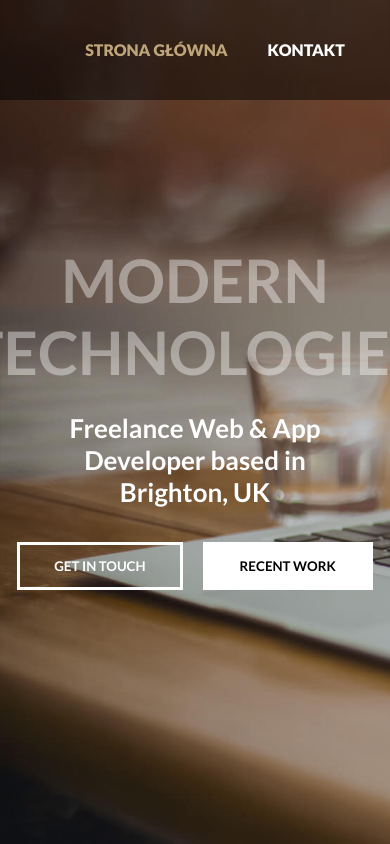
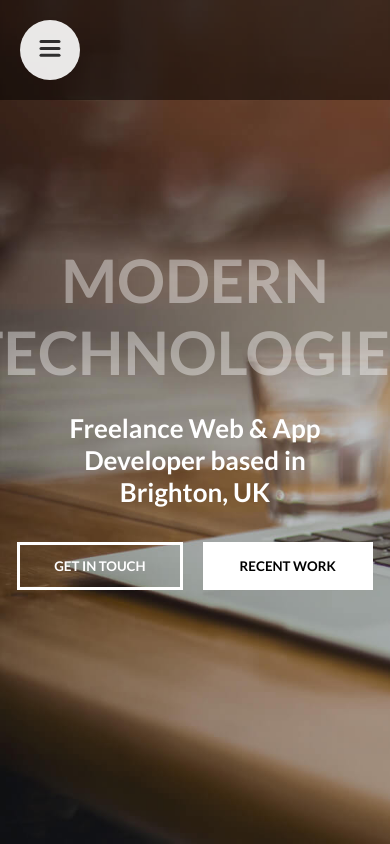
Before and after one commit to Wladyslav/ourapp, a React (Create React App) app: page / in a window 390 px wide. Shown: the top 844 px of the page. Built offline with nearby package versions, Linux system fonts and the light colour scheme.

Commit message:
mobile navigation

```diff
--- a/package.json
+++ b/package.json
@@ -7,6 +7,7 @@
     "@testing-library/react": "^9.5.0",
     "@testing-library/user-event": "^7.2.1",
     "bootstrap": "^4.5.2",
+    "framer-motion": "^2.7.6",
     "node-sass": "^4.14.1",
     "react": "^16.13.1",
     "react-dom": "^16.13.1",
--- a/src/layout/header/Header.js
+++ b/src/layout/header/Header.js
@@ -1,9 +1,17 @@
 import React from "react";
-import Navigation from "./Navigation";
-import styles from "./Header.module.scss";
+import styles from "../header/Header.module.scss";
+import Navigation from "../navigation/Navigation.js";
+import Example from "../mobileNav/Example"
+
+
 const Header = () => (
   <header className={styles.header}>
-    <Navigation />
+
+    <Example/>
+
+
+
+
   </header>
 );
 
--- a/src/layout/header/Header.module.scss
+++ b/src/layout/header/Header.module.scss
@@ -3,6 +3,7 @@
   position: fixed;
   display: flex;
   justify-content: center;
+  align-items: center;
   width: 100%;
   height: 100px;
   background: rgba( #000000,0.5);
--- /dev/null
+++ b/src/layout/mobileNav/Example.js
@@ -0,0 +1,48 @@
+import * as React from "react";
+import { useRef } from "react";
+import { motion, useCycle } from "framer-motion";
+import  useDimensions  from "./use-dimensions";
+import styles from "./mobileNav.module.scss";
+import  MenuToggle  from "./MenuToggle";
+import  Navigation  from "./Navigation";
+
+const sidebar = {
+  open: (height = 1000) => ({
+    clipPath: `circle(${height * 2 + 200}px at 40px 40px)`,
+    transition: {
+      type: "spring",
+      stiffness: 20,
+      restDelta: 2
+    }
+  }),
+  closed: {
+    clipPath: "circle(30px at 50px 50px)",
+    transition: {
+      delay: 0.5,
+      type: "spring",
+      stiffness: 400,
+      damping: 40
+    }
+  }
+};
+
+const Example = () => {
+  const [isOpen, toggleOpen] = useCycle(false, true);
+  const containerRef = useRef(null);
+  const { height } = useDimensions(containerRef);
+
+  return (
+    <motion.nav className={styles.nav}
+      initial={false}
+      animate={isOpen ? "open" : "closed"}
+      custom={height}
+      ref={containerRef}
+    >
+      <motion.div className={styles.background} variants={sidebar} >
+      <Navigation />
+      <MenuToggle toggle={() => toggleOpen()} />
+      </motion.div>
+    </motion.nav>
+  );
+};
+export default Example;
--- /dev/null
+++ b/src/layout/mobileNav/MenuItem.js
@@ -0,0 +1,57 @@
+import React from 'react'
+import { NavLink } from 'react-router-dom';
+import { motion } from "framer-motion";
+import styles from "./mobileNav.module.scss";
+
+const variants = {
+  open: {
+    y: 0,
+    opacity: 1,
+    transition: {
+      y: { stiffness: 1000, velocity: -100 }
+    }
+  },
+  closed: {
+    y: 50,
+    opacity: 0,
+    transition: {
+      y: { stiffness: 1000 }
+    }
+  }
+};
+
+const colors = ["#FF008C", "#D309E1", "#9C1AFF", "#7700FF", "#4400FF"];
+const links = ["", "contact"];
+const pages = ["Strona główna", "Kontakt", "Strona","Strona","Strona",]
+
+const MenuItem = ({ i }) => {
+  const style = { border: `2px solid ${colors[i]}` };
+  return (
+    <motion.li className={styles.listItem}
+      variants={variants}
+      whileHover={{ scale: 1.1 }}
+      whileTap={{ scale: 0.95 }}
+    >
+    <NavLink activeClassName={styles.itemLinkActive} className={styles.itemLink} to={`${links[i]}`}>
+
+
+      <div className={styles.iconPlaceholder} style={style} ><svg
+  width="24"
+  height="24"
+  viewBox="0 0 24 24"
+  fill="none"
+  xmlns="http://www.w3.org/2000/svg"
+>
+  <path
+    fill-rule="evenodd"
+    clip-rule="evenodd"
+    d="M6 22.8787C4.34315 22.8787 3 21.5355 3 19.8787V9.87866C3 9.84477 3.00169 9.81126 3.00498 9.77823H3C3 9.20227 3.2288 8.64989 3.63607 8.24262L9.87868 2.00002C11.0502 0.828445 12.9497 0.828445 14.1213 2.00002L20.3639 8.24264C20.7712 8.6499 21 9.20227 21 9.77823H20.995C20.9983 9.81126 21 9.84477 21 9.87866V19.8787C21 21.5355 19.6569 22.8787 18 22.8787H6ZM12.7071 3.41423L19 9.70713V19.8787C19 20.4309 18.5523 20.8787 18 20.8787H15V15.8787C15 14.2218 13.6569 12.8787 12 12.8787C10.3431 12.8787 9 14.2218 9 15.8787V20.8787H6C5.44772 20.8787 5 20.4309 5 19.8787V9.7072L11.2929 3.41423C11.6834 3.02371 12.3166 3.02371 12.7071 3.41423Z"
+    fill="currentColor"
+  />
+</svg></div>
+  <div className={styles.textPlaceholder} style={style} >  {`${pages[i]}`} </div>
+      </NavLink>
+    </motion.li>
+  );
+};
+export default MenuItem;
--- /dev/null
+++ b/src/layout/mobileNav/MenuToggle.js
@@ -0,0 +1,41 @@
+import * as React from "react";
+import { motion } from "framer-motion";
+import styles from "./mobileNav.module.scss"
+
+const Path = props => (
+  <motion.path
+    fill="transparent"
+    strokeWidth="3"
+    stroke="hsl(0, 0%, 18%)"
+    strokeLinecap="round"
+    {...props}
+  />
+);
+
+const MenuToggle = ({ toggle }) => (
+  <div className={styles.button} onClick={toggle}>
+    <svg width="23" height="23" viewBox="0 0 23 23">
+      <Path
+        variants={{
+          closed: { d: "M 2 2.5 L 20 2.5" },
+          open: { d: "M 3 16.5 L 17 2.5" }
+        }}
+      />
+      <Path
+        d="M 2 9.423 L 20 9.423"
+        variants={{
+          closed: { opacity: 1 },
+          open: { opacity: 0 }
+        }}
+        transition={{ duration: 0.1 }}
+      />
+      <Path
+        variants={{
+          closed: { d: "M 2 16.346 L 20 16.346" },
+          open: { d: "M 3 2.5 L 17 16.346" }
+        }}
+      />
+    </svg>
+  </div>
+);
+export default MenuToggle;
--- /dev/null
+++ b/src/layout/mobileNav/Navigation.js
@@ -0,0 +1,24 @@
+import * as React from "react";
+import { motion } from "framer-motion";
+import  MenuItem  from "./MenuItem";
+import styles from "./mobileNav.module.scss"
+
+const variants = {
+  open: {
+    transition: { staggerChildren: 0.07, delayChildren: 0.2 }
+  },
+  closed: {
+    transition: { staggerChildren: 0.05, staggerDirection: -1 }
+  }
+};
+
+const Navigation = () => (
+  <motion.ul className={styles.listWrapper} variants={variants}>
+    {itemIds.map(i => (
+      <MenuItem i={i} key={i} />
+    ))}
+  </motion.ul>
+);
+
+const itemIds = [0, 1, 2, 3, 4];
+export default Navigation;
--- /dev/null
+++ b/src/layout/mobileNav/mobileNav.module.scss
@@ -0,0 +1,103 @@
+.nav {
+
+    position: absolute;
+    top: 0px;
+    left: 0px;
+    bottom: 0;
+    width: 300px;
+  }
+
+  .background {
+    z-index: 9;
+    position: relative;
+    top: 0px;
+    left: 0px;
+    bottom: 0;
+    width: 350px;
+    height: 100vh;
+    background: rgba(white,0.9);
+  }
+
+  .button {
+
+    outline: none;
+    border: none;
+    -webkit-user-select: none;
+    -moz-user-select: none;
+    -ms-user-select: none;
+    cursor: pointer;
+    position: absolute;
+    width: 0px;
+    height: 60px;
+    top: 39px;
+    left: 39px;
+    border-radius:50%;
+    background: transparent;
+  }
+
+  .listWrapper,
+  .listItem {
+    margin: 0;
+    padding: 0;
+  }
+
+  .listWrapper {
+    padding: 25px;
+    position: absolute;
+    top: 100px;
+    width: 230px;
+  }
+
+  .listItem {
+
+    list-style: none;
+    margin-bottom: 20px;
+    display: flex;
+    align-items: center;
+    cursor: pointer;
+    .itemLink{
+        display:flex;
+        align-items: center;
+
+        text-transform: uppercase;
+        text-decoration: none;
+        list-style-type: none;
+        .iconPlaceholder {
+            display: flex;
+            justify-content: center;
+            align-items: center;
+            width: 40px;
+            height: 40px;
+            border-radius: 50%;
+            flex: 40px 0;
+            margin-right: 20px;
+          }
+
+        .textPlaceholder {
+            padding: 18px;
+            text-align: center;
+            line-height: 0;
+            border-radius: 5px;
+            width: 200px;
+            height: 20px;
+            flex: 1;
+          }
+    }
+  }
+
+
+
+  .refresh {
+    padding: 10px;
+    position: absolute;
+    background: rgba(0, 0, 0, 0.4);
+    border-radius: 10px;
+    width: 20px;
+    height: 20px;
+    top: 10px;
+    right: 10px;
+    display: flex;
+    justify-content: center;
+    align-items: center;
+    cursor: pointer;
+  }
--- /dev/null
+++ b/src/layout/mobileNav/use-dimensions.js
@@ -0,0 +1,17 @@
+import { useEffect, useRef } from "react";
+
+// Naive implementation - in reality would want to attach
+// a window or resize listener. Also use state/layoutEffect instead of ref/effect
+// if this is important to know on initial client render.
+// It would be safer to  return null for unmeasured states.
+ const useDimensions = ref => {
+  const dimensions = useRef({ width: 0, height: 0 });
+
+  useEffect(() => {
+    dimensions.current.width = ref.current.offsetWidth;
+    dimensions.current.height = ref.current.offsetHeight;
+  }, []);
+
+  return dimensions.current;
+};
+export default useDimensions;
--- a/src/layout/header/Navigation.module.scss
+++ b/src/layout/navigation/Navigation.module.scss
@@ -8,7 +8,8 @@
     .navItem{
 
         list-style: none;
-        margin-left: 40px;
+        margin-left: 20px;
+        margin-right: 20px;
 
         .itemLink{
             text-decoration: none;
--- a/src/pages/mainPage/MainPage.js
+++ b/src/pages/mainPage/MainPage.js
@@ -1,6 +1,7 @@
 import React from "react";
 import HeroPage from "./HeroPage/HeroPage";
 
-const MainPage = () => <HeroPage />;
+const MainPage = () => (<HeroPage />);
+
 
 export default MainPage;
```
Also changed, not shown: src/layout/navigation/Navigation.js (renamed from src/layout/header/Navigation.js), 1 other file (tests, documents, lock files or other folders).
